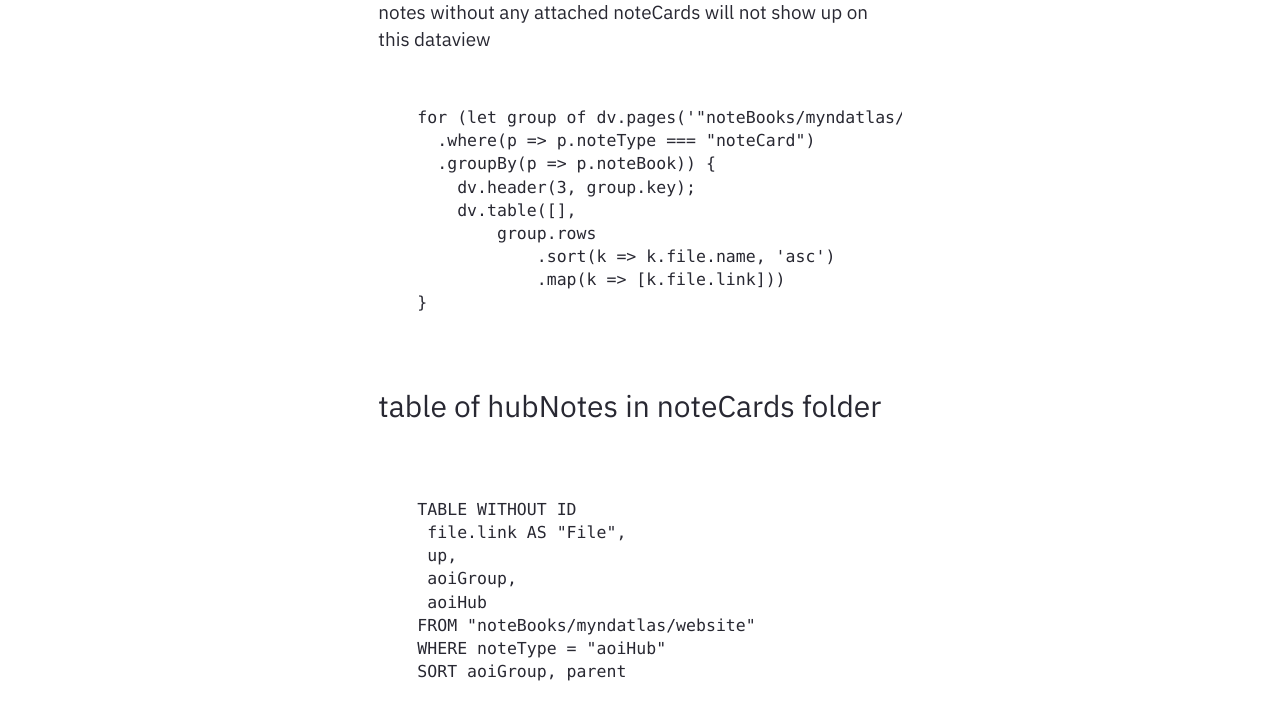
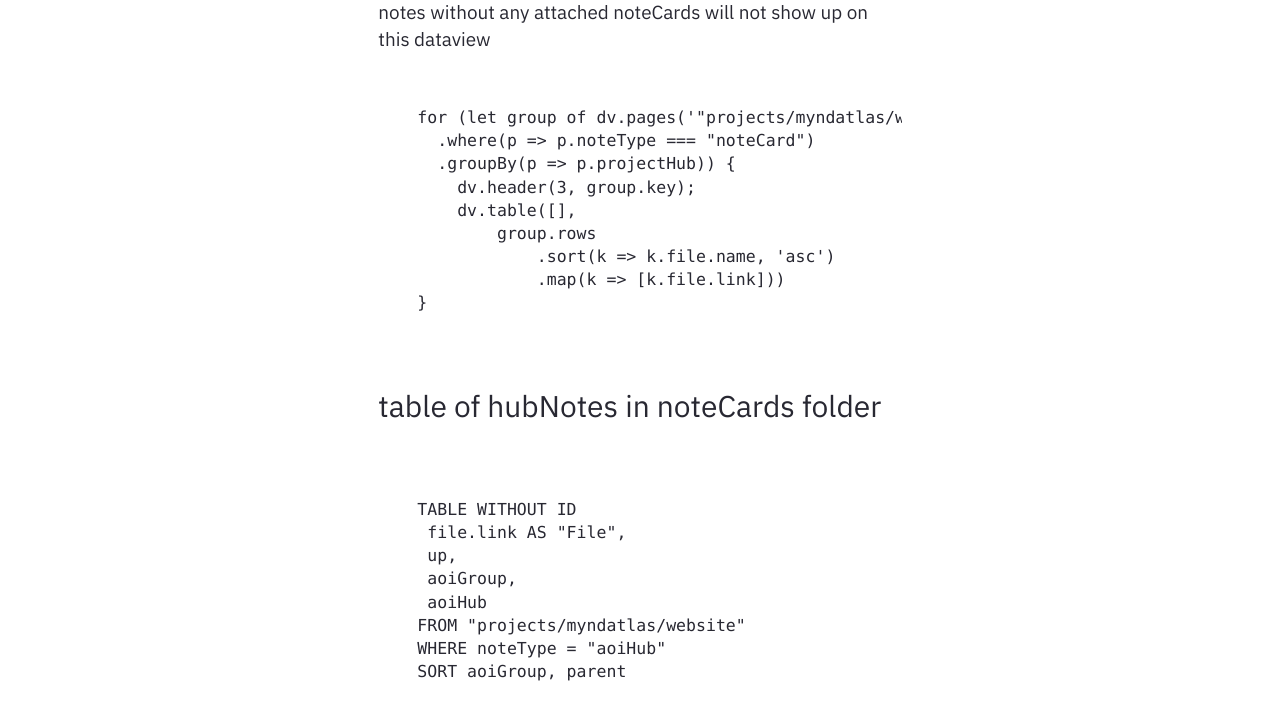
Before and after one commit to myndatlas/myndatlas.github.io, a Jekyll site: the page built from _notes/Public/§Areas of Interest.md, in a window 1280 px wide. Shown: the part 527-1251 px from the top of the page. Built offline with Jekyll 4.4.1, drawn with Linux system fonts in a browser that asks for light colours.

Commit message:
314 vault backup: 2023-06-19 13:16:07

````diff
--- a/_notes/Public/§Areas of Interest.md
+++ b/_notes/Public/§Areas of Interest.md
@@ -12,9 +12,9 @@ This note is key to the overall MyndAtlas concept - it is a selection of the Atl
 ## groups of hubNotes grouped by groupNote
 note: noteCards without a group show up just fine, but group notes without any attached noteCards will not show up on this dataview
 ```dataviewjs
-for (let group of dv.pages('"noteBooks/myndatlas/website"')
+for (let group of dv.pages('"projects/myndatlas/website"')
   .where(p => p.noteType === "noteCard")
-  .groupBy(p => p.noteBook)) {
+  .groupBy(p => p.projectHub)) {
     dv.header(3, group.key);
     dv.table([],
         group.rows
@@ -30,7 +30,7 @@ TABLE WITHOUT ID
  up,
  aoiGroup,
  aoiHub
-FROM "noteBooks/myndatlas/website"
+FROM "projects/myndatlas/website"
 WHERE noteType = "aoiHub"
 SORT aoiGroup, parent
 ```
````
Also changed, not shown: _notes/Public/Raspberry Pi 400.md (+1 -1 lines), _notes/Public/§Atlas.md (+2 -2 lines), _notes/Public/★Knowledge Work.md (+1 -1 lines).
